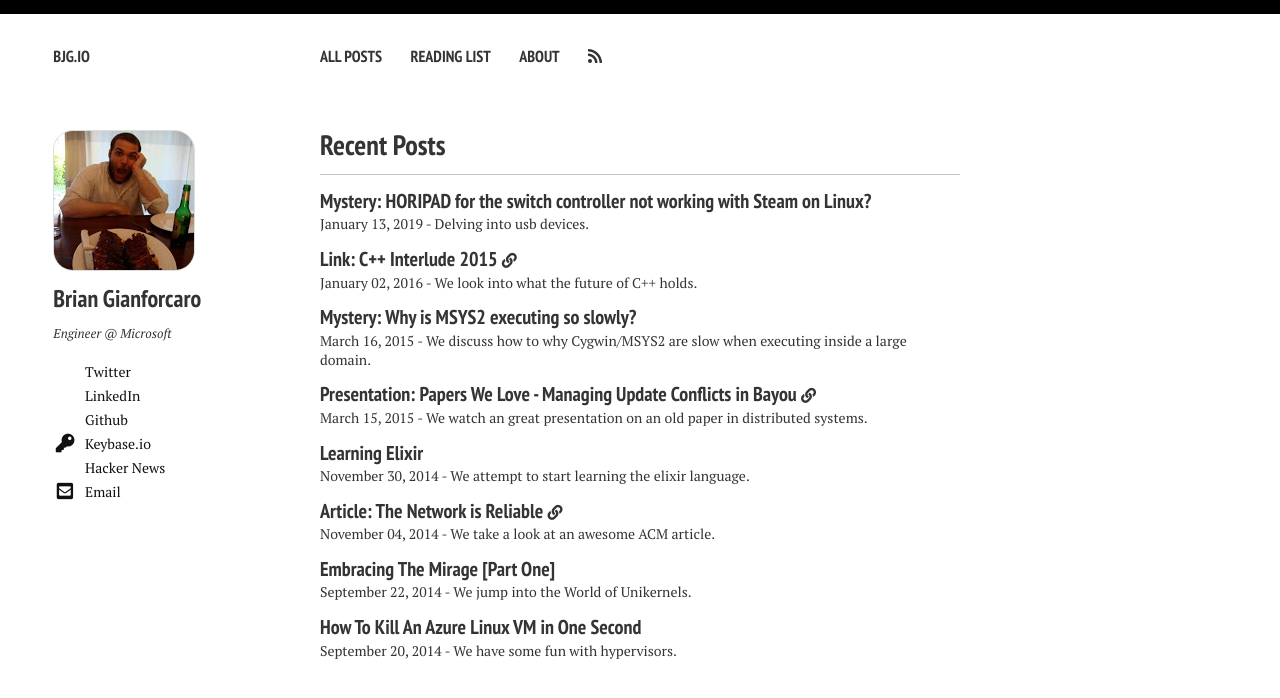
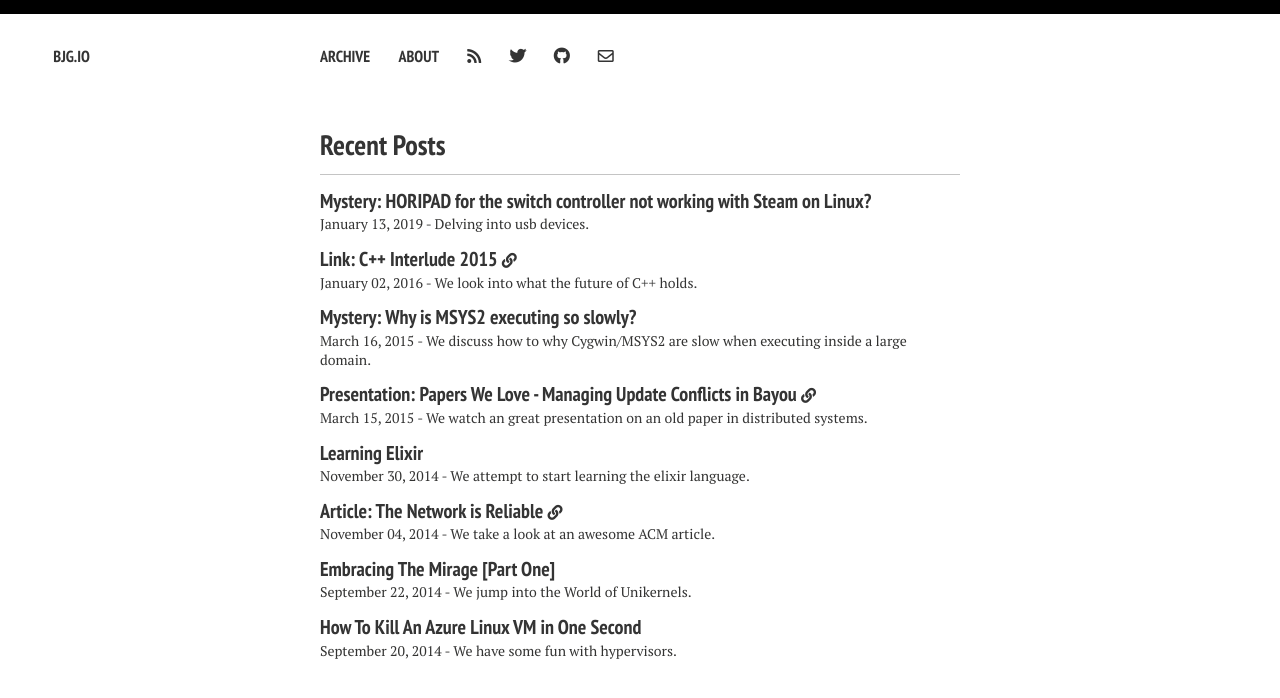
Before and after one commit to bgianfo/bgianfo.github.io, a Jekyll site: the page built from index.md, in a window 1280 px wide. Shown: the top 698 px of the page. Built offline with Jekyll 4.4.1, drawn with Linux system fonts in a browser that asks for light colours; nearby versions of some CDN libraries.

Commit message:
Remove author side bar from the site, relocate links at the top.

```diff
--- a/_includes/_author-bio.html
+++ b/_includes/_author-bio.html
@@ -2,30 +2,4 @@
   {% assign author = site.data.authors[page.author] %}{% else %}{% assign author = site.owner %}
 {% endif %}
 
-{% if author.avatar contains 'http' %}
-	<img src="{{ author.avatar }}" class="bio-photo" alt="{{ author.name }} bio photo">
-{% else %}
-	<img src="/images/{{ author.avatar }}" class="bio-photo" alt="{{ author.name }} bio photo">
-{% endif %}
-<h3>{{ author.name }}</h3>
-<p>{{ author.bio }}</p>
-{% if author.coinbase %}<a href="http://coinbase.com/{{ author.coinbase }}" class="author-social" target="_blank"><i class="fa fa-fw fa-lg fa-bitcoin"></i> Bitcoin</a>{% endif %}
-{% if author.twitter %}<a href="http://twitter.com/{{ author.twitter }}" class="author-social" target="_blank"><i class="fa fa-fw fa-lg fa-twitter-square"></i> Twitter</a>{% endif %}
-{% if author.reddit %}<a href="http://reddit.com/u/{{ author.reddit }}" class="author-social" target="_blank"><i class="fa fa-fw fa-lg fa-reddit-square"></i> Reddit</a>{% endif %}
-{% if author.facebook %}<a href="http://facebook.com/{{ author.facebook }}" class="author-social" target="_blank"><i class="fa fa-fw fa-lg fa-facebook-square"></i> Facebook</a>{% endif %}
-{% if author.google.plus %}<a href="http://plus.google.com/+{{ author.google.plus }}" class="author-social" target="_blank"><i class="fa fa-fw fa-lg fa-google-plus-square"></i> Google+</a>{% endif %}
-{% if author.linkedin %}<a href="http://linkedin.com/in/{{ author.linkedin }}" class="author-social" target="_blank"><i class="fa fa-fw fa-lg fa-linkedin-square"></i> LinkedIn</a>{% endif %}
-{% if author.instagram %}<a href="http://instagram.com/{{ author.instagram }}" class="author-social" target="_blank"><i class="fa fa-fw fa-lg fa-instagram"></i> Instagram</a>{% endif %}
-{% if author.tumblr %}<a href="http://{{ author.tumblr }}.tumblr.com" class="author-social" target="_blank"><i class="fa fa-fw fa-lg fa-tumblr-square"></i> Tumblr</a>{% endif %}
-{% if author.github %}<a href="http://github.com/{{ author.github }}" class="author-social" target="_blank"><i class="fa fa-fw fa-lg fa-github-square"></i> Github</a>{% endif %}
-{% if author.stackoverflow %}<a href="http://stackoverflow.com/users/{{ author.stackoverflow }}" class="author-social" target="_blank"><i class="fa fa-fw fa-lg fa-stack-overflow"></i> Stackoverflow</a>{% endif %}
-{% if author.lastfm %}<a href="http://lastfm.com/user/{{ author.lastfm }}" class="author-social" target="_blank"><i class="fa fa-fw fa-lg fa-music"></i> Last.fm</a>{% endif %}
-{% if author.dribbble %}<a href="http://dribbble.com/{{ author.dribbble }}" class="author-social" target="_blank"><i class="fa fa-fw fa-lg fa-dribbble"></i> Dribbble</a>{% endif %}
-{% if author.pinterest %}<a href="http://www.pinterest.com/{{ author.pinterest }}" class="author-social" target="_blank"><i class="fa fa-fw fa-lg fa-pinterest"></i> Pinterest</a>{% endif %}
-{% if author.foursquare %}<a href="http://foursquare.com/{{ author.foursquare }}" class="author-social" target="_blank"><i class="fa fa-fw fa-lg fa-foursquare"></i> Foursquare</a>{% endif %}
-{% if author.steam %}<a href="http://steamcommunity.com/id/{{ author.steam }}" class="author-social" target="_blank"><i class="fa fa-fw fa-lg fa-steam-square"></i> Steam</a>{% endif %}
-{% if author.youtube %}<a href="https://youtube.com/user/{{ author.youtube }}" class="author-social" target="_blank"><i class="fa fa-fw fa-lg fa-youtube-square"></i> Youtube</a>{% endif %}
-{% if author.soundcloud %}<a href="http://soundcloud.com/{{ author.soundcloud }}" class="author-social" target="_blank"><i class="fa fa-fw fa-lg fa-soundcloud"></i> Soundcloud</a>{% endif %}
-{% if author.keybase %}<a href="http://keybase.io/{{ author.keybase }}" class="author-social" target="_blank"><i class="fa fa-fw fa-lg fa-key"></i> Keybase.io</a>{% endif %}
-{% if author.hackernews %}<a href="http://news.ycombinator.com/user?id={{ author.hackernews }}" class="author-social" target="_blank"><i class="fa fa-fw fa-lg fa-hacker-news"></i> Hacker News</a>{% endif %}
-{% if author.email %}<a href="mailto:{{ author.email }}" class="author-social" target="_blank"><i class="fa fa-fw fa-lg fa-envelope-square"></i> Email</a>{% endif %}
+<h3></h3>
--- a/_includes/_navigation.html
+++ b/_includes/_navigation.html
@@ -1,13 +1,15 @@
 <section id="color_bar"></section>
 <div class="navigation-wrapper">
 	<div class="site-name">
-		<a href="{{ site.baseurl }}">{{ site.title }}</a>
+		<a href="{{ site.baseurl }}">{{site.title}}</a>
 	</div>
 	<div class="top-navigation">
 		<nav role="navigation" id="site-nav" class="nav">
 		    <ul>
 		        {% for link in site.data.navigation %}
 			    {% if link.url contains 'http' %}
+			 	{% assign domain = '' %}
+			    {% else if link.url contains 'mailto' %}
 			 	{% assign domain = '' %}
 			    {% else %}
 				{% assign domain = site.baseurl %}
```
Also changed, not shown: _data/navigation.yml (+10 -4 lines). Lines whose indentation alone changed are shown as unchanged.
